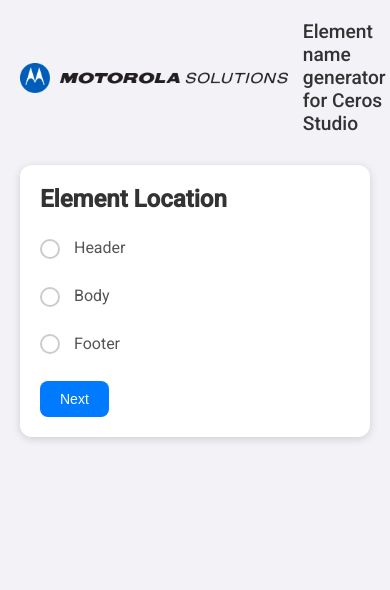
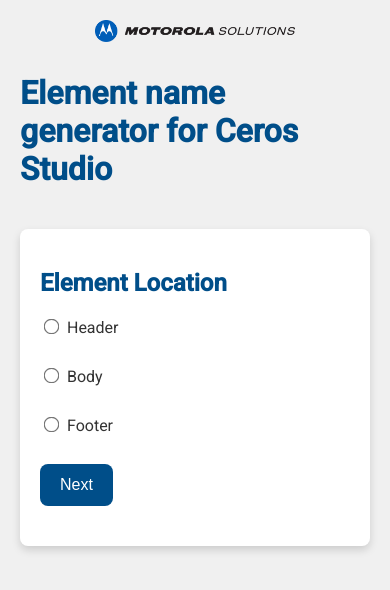
Before and after one commit to illia-c-msi/element-name-generator-for-ceros-studio, a plain HTML site: page index.html in a window 390 px wide. Drawn offline with nearby package versions, Linux system fonts and the light colour scheme.

Commit message:
upd: styles

```diff
--- a/index.html
+++ b/index.html
@@ -27,8 +27,9 @@
             style="display:none;visibility:hidden"></iframe></noscript>
     <!-- End Google Tag Manager (noscript) -->
     <div id="header">
-        <img src="msi_logo.png" alt="Motorola Solutions Logo" id="logo" />
-        <h1>Element name generator for Ceros Studio</h1>
+        <div id="header-content"> <img src="msi_logo.png" alt="Motorola Solutions Logo" id="logo" />
+            <h1>Element name generator for Ceros Studio</h1>
+        </div>
     </div>
 
     <form id="multi-step-form">
--- a/styles.css
+++ b/styles.css
@@ -1,201 +1,100 @@
-/* Basic Resets */
-body,
-h1,
-h2,
-input,
-button {
-    margin: 0;
-    padding: 0;
+body {
+    background-color: #f0f0f0;
+    color: #333;
+    font-family: 'Roboto', sans-serif;
+    margin: 20px;
 }
 
-/* Global Styles */
-body {
-    font-family: 'Roboto', sans-serif;
-    background-color: #f2f2f7;
-    /* Light gray background */
-    color: #333;
-    /* Darker text color */
-    padding: 20px;
-    box-sizing: border-box;
-    /* Include padding in element's total width and height */
+button {
+    background-color: #004E89;
+    border: none;
+    border-radius: 8px;
+    color: #fff;
+    cursor: pointer;
+    font-size: 16px;
+    font-weight: 500;
+    padding: 12px 20px;
+    -webkit-appearance: none;
 }
 
-/* Header */
+h1,
+h2 {
+    color: #004E89;
+}
+
 #header {
+    align-items: center;
     display: flex;
+    justify-content: center;
+    margin-bottom: 20px;
+}
+
+#header-content {
     align-items: center;
-    margin-bottom: 30px;
-    /* Increased spacing */
+    display: flex;
+    flex-direction: column;
 }
 
 #logo {
-    height: 30px;
-    /* Slightly smaller logo */
-    margin-right: 15px;
+    height: auto;
+    max-width: 200px;
+    margin-bottom: 10px;
 }
 
-h1 {
-    font-size: 1.5em;
-    /* Larger title on desktop */
-    font-weight: 500;
+#multi-step-form {
+    background-color: #fff;
+    border-radius: 8px;
+    box-shadow: 0 4px 8px rgba(0, 0, 0, 0.15);
+    padding: 20px;
 }
 
-/* Steps */
+.info {
+    background-color: #ccc;
+    border-radius: 50%;
+    cursor: help;
+    display: inline-block;
+    font-style: italic;
+    height: 20px;
+    line-height: 20px;
+    margin-left: 10px;
+    text-align: center;
+    width: 20px;
+}
+
+input[type="radio"] {
+    margin-right: 5px;
+    transform: scale(1.2);
+}
+
+input[type="text"] {
+    border: 1px solid #ccc;
+    border-radius: 6px;
+    box-sizing: border-box;
+    font-size: 16px;
+    padding: 10px;
+    width: calc(100% - 22px);
+}
+
+label {
+    display: block;
+    margin-bottom: 10px;
+}
+
+#result {
+    background-color: #f5f5f5;
+    border-radius: 4px;
+    font-family: 'VT323', monospace;
+    margin-bottom: 10px;
+    overflow-x: auto;
+    padding: 10px;
+    white-space: pre-wrap;
+}
+
 .step {
     display: none;
-    background-color: white;
-    border-radius: 12px;
-    /* More rounded corners */
-    padding: 25px;
-    /* Increased padding */
-    box-shadow: 0 2px 8px rgba(0, 0, 0, 0.15);
-    /* More pronounced shadow */
     margin-bottom: 20px;
 }
 
 .step.active {
     display: block;
 }
-
-.step h2 {
-    /* Target h2 within .step */
-    margin-bottom: 25px;
-    /* Increased margin below question title */
-}
-
-/* Form Elements */
-label {
-    display: block;
-    margin-bottom: 8px;
-    /* Decreased margin between labels/answers */
-    font-weight: 400;
-    color: #555;
-}
-
-input[type='radio'] {
-    margin-right: 10px;
-    appearance: none;
-    -webkit-appearance: none;
-    width: 20px;
-    height: 20px;
-    border: 2px solid #ccc;
-    border-radius: 50%;
-    outline: none;
-    vertical-align: middle;
-}
-
-input[type='radio']:checked {
-    background-color: #007aff;
-    border-color: #007aff;
-}
-
-input[type='radio']:checked::before {
-    content: '';
-    display: block;
-    width: 12px;
-    height: 12px;
-    border-radius: 50%;
-    background-color: white;
-    margin: 3px;
-}
-
-input[type='text'] {
-    width: 100%;
-    padding: 10px;
-    border: 1px solid #ccc;
-    border-radius: 5px;
-    margin-bottom: 20px;
-    box-sizing: border-box;
-}
-
-input[type='text'] {
-    width: 100%;
-    padding: 12px;
-    /* Increased padding */
-    border: 1px solid #ddd;
-    /* Lighter border */
-    border-radius: 8px;
-    /* More rounded corners */
-    margin-bottom: 20px;
-    box-sizing: border-box;
-    font-size: 16px;
-    /* Larger font size */
-}
-
-/* Buttons */
-button {
-    background-color: #007aff;
-    color: white;
-    border: none;
-    padding: 12px 24px;
-    /* Increased padding */
-    border-radius: 8px;
-    /* More rounded corners */
-    cursor: pointer;
-    font-weight: 500;
-    font-size: 16px;
-    /* Larger font size */
-    margin-right: 10px;
-    /* Add spacing between buttons */
-    appearance: none;
-    /* Remove default button styling */
-    -webkit-appearance: none;
-    /* For Safari */
-}
-
-button:hover {
-    background-color: #0062cc;
-}
-
-button:disabled {
-    /* Disabled button style */
-    background-color: #ccc;
-    cursor: default;
-}
-
-/* Result */
-#result {
-    background-color: #eee;
-    padding: 15px;
-    /* Increased padding */
-    border-radius: 8px;
-    /* More rounded corners */
-    margin-bottom: 15px;
-    /* Increased spacing */
-    font-size: 16px;
-    /* Larger font size */
-    white-space: pre-wrap;
-    /* Allow text wrapping */
-}
-
-/* Info Icon */
-.info {
-    display: inline-block;
-    margin-left: 8px;
-    cursor: help;
-    font-size: 12px;
-    /* Slightly smaller font size */
-    color: #888;
-    vertical-align: middle;
-}
-
-/* Media Queries for Responsiveness */
-@media (max-width: 600px) {
-
-    /* Adjust breakpoint as needed */
-    h1 {
-        font-size: 1.2em;
-        /* Smaller title on mobile */
-    }
-
-    .step {
-        padding: 20px;
-        /* Slightly less padding on mobile */
-    }
-
-    button {
-        padding: 10px 20px;
-        /* Smaller padding on mobile buttons */
-        font-size: 14px;
-    }
-}
```
